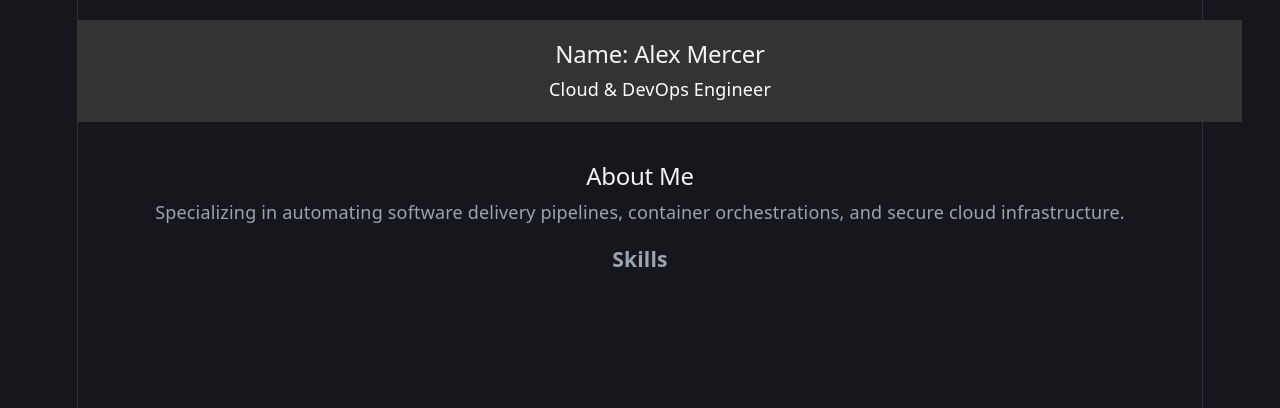
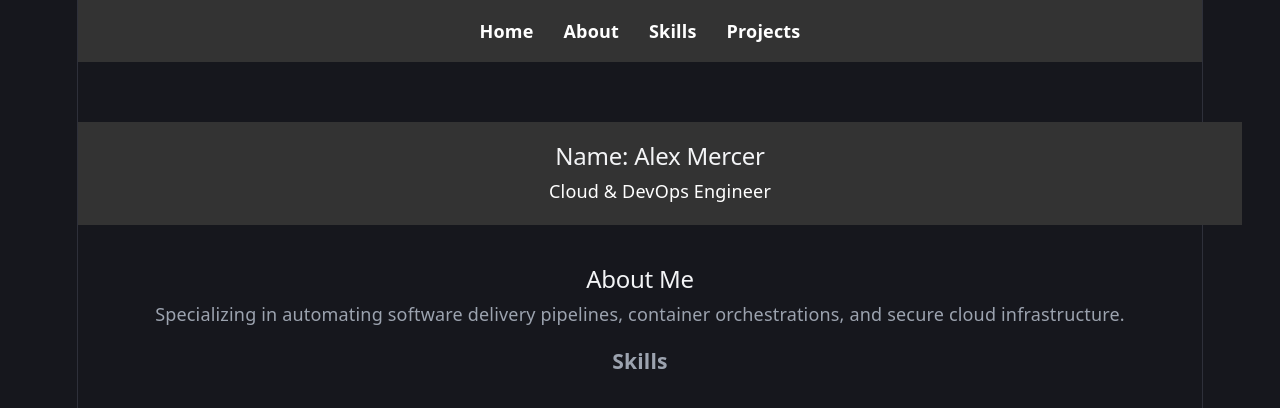
Before and after one commit to Ishankp/Automated-portfolio, a React (Vite) app: page / in a window 1280 px wide. Shown: the top 408 px of the page. Built offline with nearby package versions, Linux system fonts and the light colour scheme.

Commit message:
impletmented a navbar

```diff
--- a/src/App.jsx
+++ b/src/App.jsx
@@ -2,10 +2,13 @@ import info from '../info.json';
 import "./App.css";
 import Header from './components/header.jsx';
 import Profile from './components/profile.jsx';
+import Navbar from './components/navbar.jsx';
 
 function App() {
   return (
     <div className="main-container">
+      {/* Navbar section */}
+      <Navbar />
       {/* Header section */}
       <Header name={info.name} title={info.title} />
 
--- /dev/null
+++ b/src/components/navbar.css
@@ -0,0 +1,26 @@
+/* src/components/Navbar.css */
+.navbar {
+  position: sticky;
+  top: 0;
+  z-index: 1000;
+  background-color: #333;
+  padding: 1rem;
+}
+
+.nav-links {
+  display: flex;          /* Enables side-by-side layout */
+  justify-content: center; /* Centers links horizontally */
+  gap: 30px;              /* Adds space between each link */
+  list-style: none;       /* Removes bullet points if using <ul> */
+}
+
+.nav-links a {
+  color: white;
+  text-decoration: none;
+  font-weight: bold;
+  transition: color 0.3s;
+}
+
+.nav-links a:hover {
+  color: #ff5733; /* Adds a nice hover effect */
+}
--- /dev/null
+++ b/src/components/navbar.jsx
@@ -0,0 +1,17 @@
+// src/components/Navbar.jsx
+import './navbar.css';
+
+function Navbar() {
+  return (
+    <nav className="navbar">
+      <div className="nav-links">
+        <a href="#home">Home</a>
+        <a href="#about">About</a>
+        <a href="#skills">Skills</a>
+        <a href="#projects">Projects</a>
+      </div>
+    </nav>
+  );
+}
+
+export default Navbar;
```
